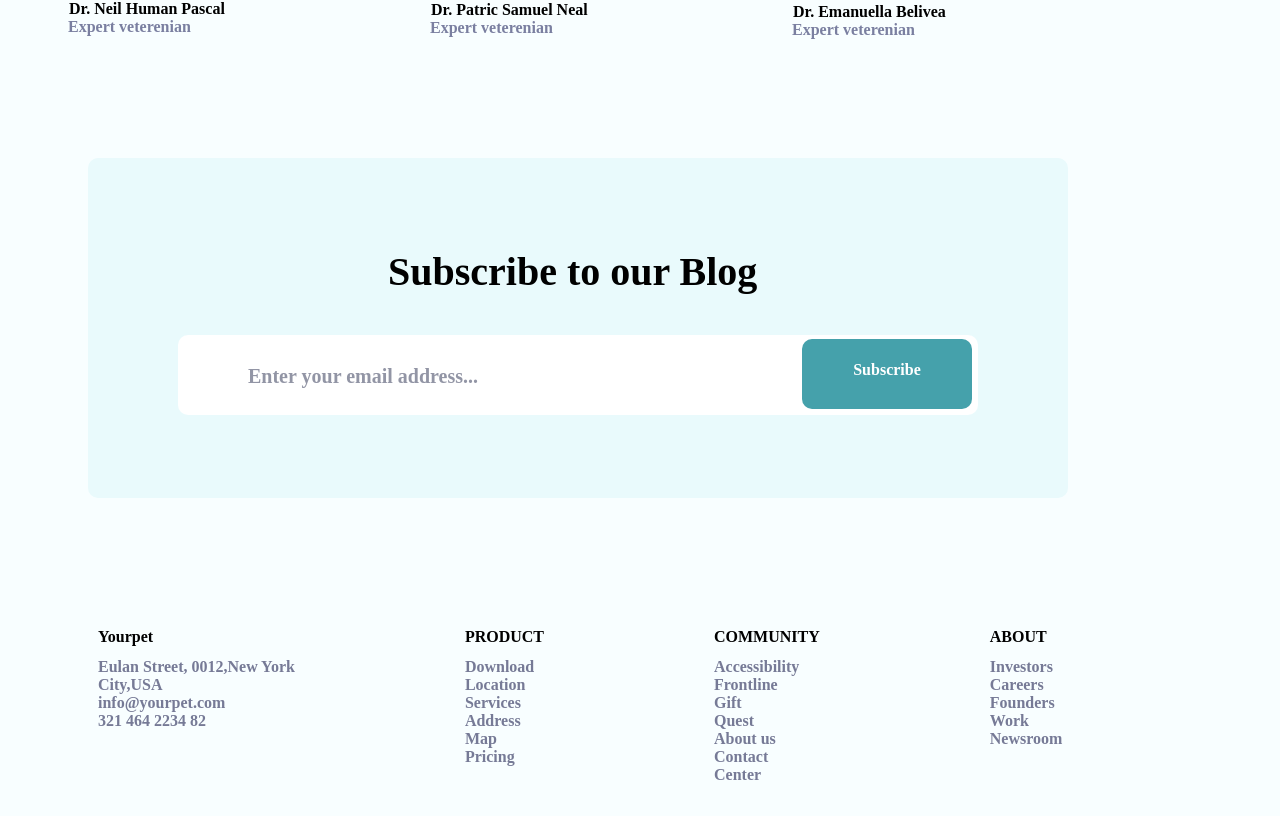
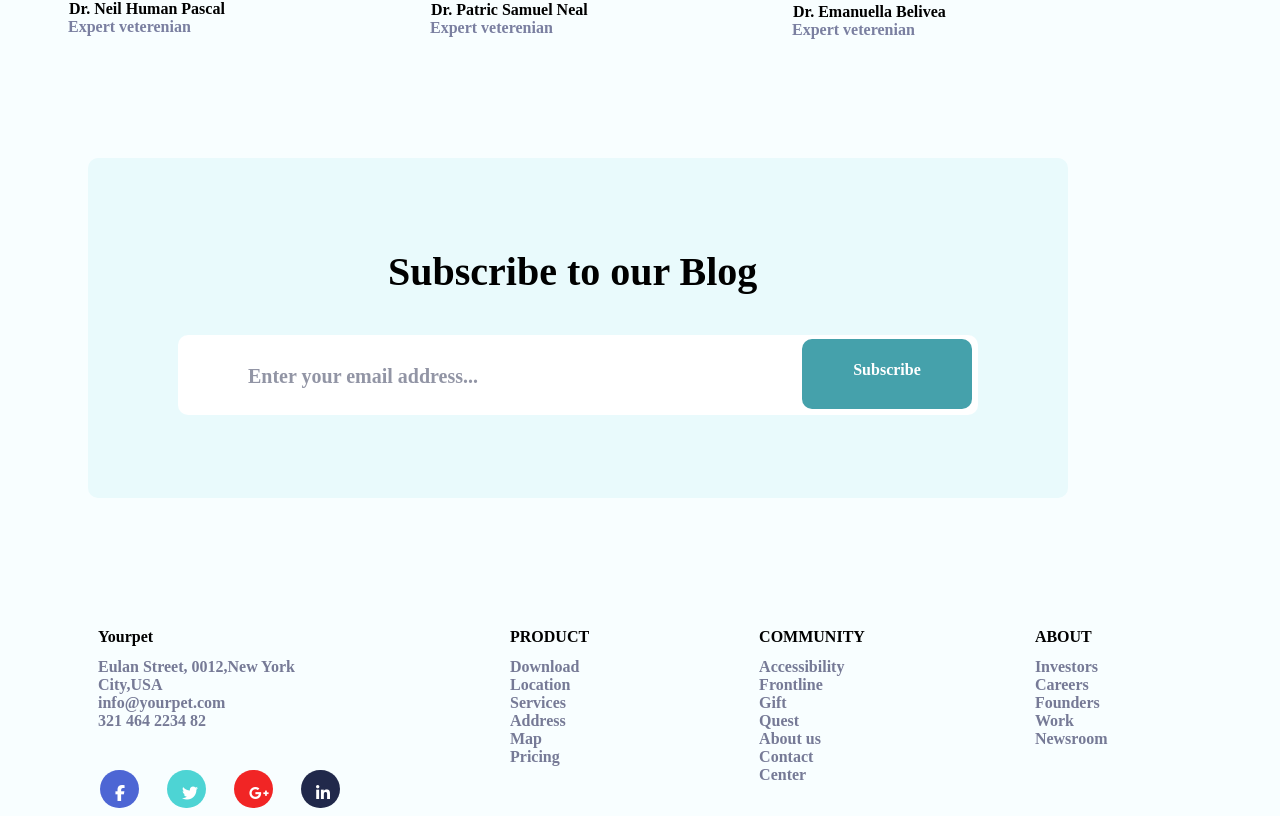
Before and after one commit to mercy-yugi/Vet-clinic, a plain HTML site: page index.html in a window 1280 px wide. Shown: the part 3192-4008 px from the top of the page. Before the commit the page ends 3984 px from the top, so only its background shows below. Drawn offline with Linux system fonts and the light colour scheme.

Commit message:
add changes

```diff
--- a/index.html
+++ b/index.html
@@ -177,6 +177,24 @@ All veterians are experts in their fields and graduated from the<br>best schools
             <div class="pet">
                 <div id="fhead">Yourpet</div>
               Eulan Street, 0012,New York<br>City,USA<br>info@yourpet.com<br>321 464 2234 82<br>
+              <div class="socialm">
+                  <div id="social1">
+                    <!-- <i class="fa-brands fa-facebook-square"></i> -->
+                    <i class="fa-brands fa-facebook-f"></i>
+                  </div>
+                  <div id="social2">
+                    <!-- <i class="fa-brands fa-twitter-square"></i> -->
+                    <i class="fa-brands fa-twitter"></i>
+                </div>
+                <div id="social3">
+                    <!-- <i class="fa-brands fa-google-plus-square"></i> -->
+                    <i class="fa-brands fa-google-plus-g"></i>
+                </div>
+                <div id="social4">
+                    <!-- <i class="fa-brands fa-linkedin"></i> -->
+                    <i class="fa-brands fa-linkedin-in"></i>
+                </div>
+              </div>
             </div>
             <div class="product">
                 <div id="fhead">PRODUCT</div>
--- a/style.css
+++ b/style.css
@@ -425,9 +425,58 @@ font-size: 18px;
     margin-left: 90px;
     padding-right: 170px;
 }
+.socialm{
+    display: flex;
+    gap: 0.5rem;
+
+}
 .product{
     padding-right: 170px;
 }
 .community{
     padding-right: 170px;
 }
+#social1{
+    display: inline-block;
+    margin-left: 2px;
+    padding: 15px;
+   border-radius: 30px;
+   background-color: rgb(77, 102, 212);
+   height: 8px;
+   margin-top: 40px;
+   color: white;
+   width: 9px;
+}
+#social2{
+    display: inline-block;
+    margin-left: 20px;
+    padding: 15px;
+   border-radius: 30px;
+   background-color: rgb(77, 212, 212);
+   height: 8px;
+   margin-top: 40px;
+   color: white;
+   width: 9px;
+}
+#social3{
+    display: inline-block;
+    margin-left: 20px;
+    padding: 15px;
+   border-radius: 35px;
+   background-color: rgb(241, 37, 37);
+   height: 8px;
+   margin-top: 40px;
+   color: white;
+   width: 9px;
+}
+#social4{
+    display: inline-block;
+    margin-left: 20px;
+    padding: 15px;
+   border-radius: 35px;
+   background-color: rgb(33, 41, 75);
+   height: 8px;
+   margin-top: 40px;
+   color: white;
+   width: 9px;
+}
```
